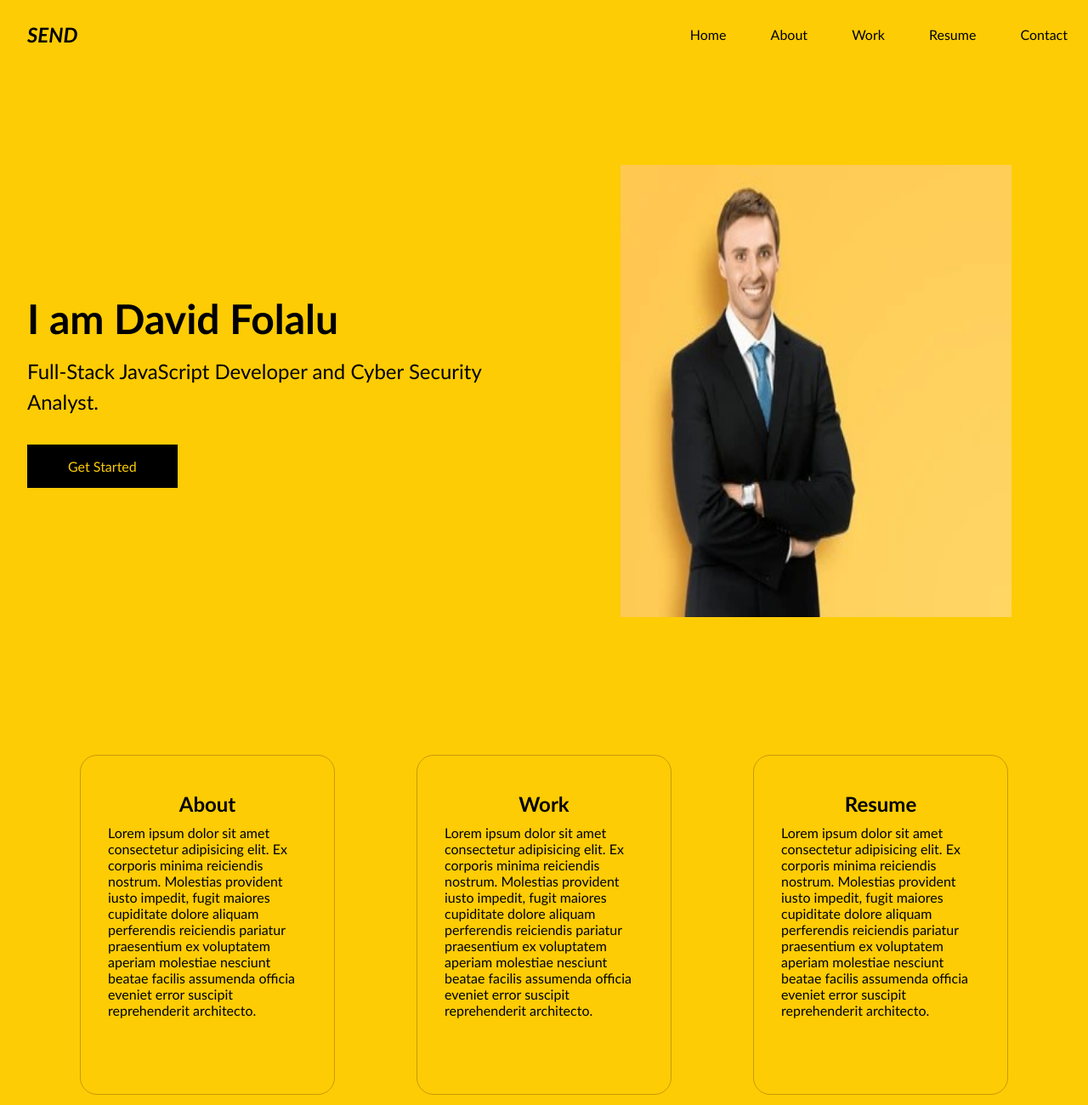
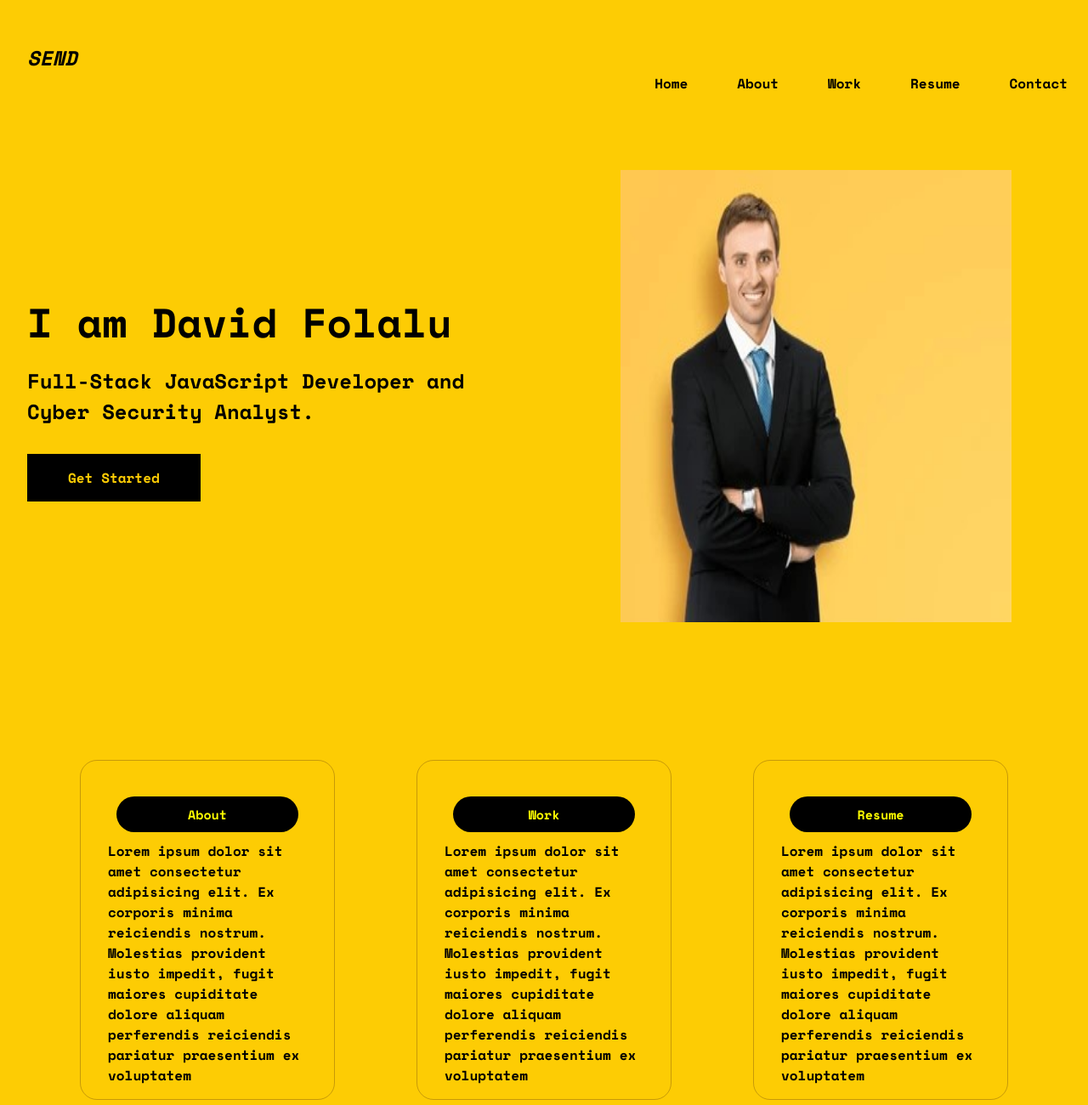
Before and after one commit to Davidumhazavani/Messaging-Site, a plain HTML site: page index.html in a window 1280 px wide. Shown: the top 1300 px of the page at 85% size. Drawn offline with nearby package versions, Linux system fonts and the light colour scheme.

Commit message:
CSS Checkpoint

```diff
--- a/index.html
+++ b/index.html
@@ -4,11 +4,15 @@
     <meta charset="UTF-8" />
     <meta name="viewport" content="width=device-width, initial-scale=1.0" />
     <link rel="stylesheet" href="./style.css" />
+    <link rel="preconnect" href="https://fonts.googleapis.com">
+<link rel="preconnect" href="https://fonts.gstatic.com" crossorigin>
+<link href="https://fonts.googleapis.com/css2?family=Roboto&family=Space+Mono:wght@700&display=swap" rel="stylesheet">
     <title>Document</title>
   </head>
   <body>
+    <div class="logo">SEND</div>
+
     <nav>
-      <div class="logo">SEND</div>
       <div class="nav-items">
         <a href="Home">Home</a>
         <a href="About">About</a>
@@ -40,9 +44,7 @@
               Lorem ipsum dolor sit amet consectetur adipisicing elit. Ex
               corporis minima reiciendis nostrum. Molestias provident iusto
               impedit, fugit maiores cupiditate dolore aliquam perferendis
-              reiciendis pariatur praesentium ex voluptatem aperiam molestiae
-              nesciunt beatae facilis assumenda officia eveniet error suscipit
-              reprehenderit architecto.
+              reiciendis pariatur praesentium ex voluptatem
             </p>
           </div>
           <div class="about-container">
@@ -51,9 +53,7 @@
               Lorem ipsum dolor sit amet consectetur adipisicing elit. Ex
               corporis minima reiciendis nostrum. Molestias provident iusto
               impedit, fugit maiores cupiditate dolore aliquam perferendis
-              reiciendis pariatur praesentium ex voluptatem aperiam molestiae
-              nesciunt beatae facilis assumenda officia eveniet error suscipit
-              reprehenderit architecto.
+              reiciendis pariatur praesentium ex voluptatem
             </p>
           </div>
           <div class="about-container">
@@ -62,9 +62,7 @@
               Lorem ipsum dolor sit amet consectetur adipisicing elit. Ex
               corporis minima reiciendis nostrum. Molestias provident iusto
               impedit, fugit maiores cupiditate dolore aliquam perferendis
-              reiciendis pariatur praesentium ex voluptatem aperiam molestiae
-              nesciunt beatae facilis assumenda officia eveniet error suscipit
-              reprehenderit architecto.
+              reiciendis pariatur praesentium ex voluptatem
             </p>
           </div>
         </div>
--- a/style.css
+++ b/style.css
@@ -2,8 +2,8 @@
   box-sizing: border-box;
   margin: 0;
   padding: 0;
-  font-family: "Trebuchet MS", "Lucida Sans Unicode", "Lucida Grande",
-    "Lucida Sans", Arial, sans-serif;
+  font-family: 'Roboto', sans-serif;
+  font-family: 'Space Mono', monospace;
 }
 
 body {
@@ -13,9 +13,11 @@ body {
 nav {
   height: 80px;
   background: #fdcc04;
-  display: flex;
-  justify-content: space-between;
-  align-items: center;
+  display: inline;
+  position: absolute;
+  right: 0;
+  /* justify-content: space-between; */
+  /* align-items: center; */
   padding: 0rem calc((100vw - 1300px) / 2);
 }
 
@@ -25,6 +27,10 @@ nav {
   font-weight: bold;
   font-style: italic;
   padding: 0 2rem;
+  left: 0;
+  margin-top: 50px;
+  margin-left: ;
+
 }
 
 nav a {
@@ -59,6 +65,11 @@ nav a:hover {
 .about-container h2 {
   text-align: center;
   margin: 10px;
+  color: yellow;
+  background-color: #000;
+  padding: 10px;
+  font-size: 15px;
+  border-radius: 29px;
 }
 
 .about-container {
@@ -72,8 +83,8 @@ nav a:hover {
 
 
 .form {
-    display: flex;
-   justify-content: center;
+  display: flex;
+  justify-content: center;
 }
 
 .one {
@@ -137,3 +148,8 @@ button:hover {
     grid-template-columns: 1fr;
   }
 }
+
+
+
+/* "Trebuchet MS", "Lucida Sans Unicode", "Lucida Grande",
+    "Lucida Sans", Arial, sans-serif; */
```
